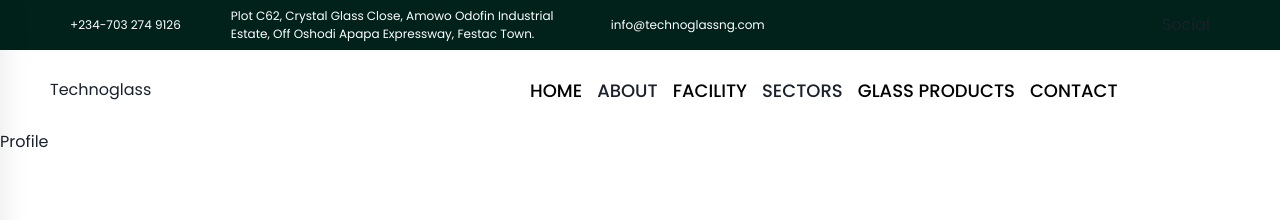
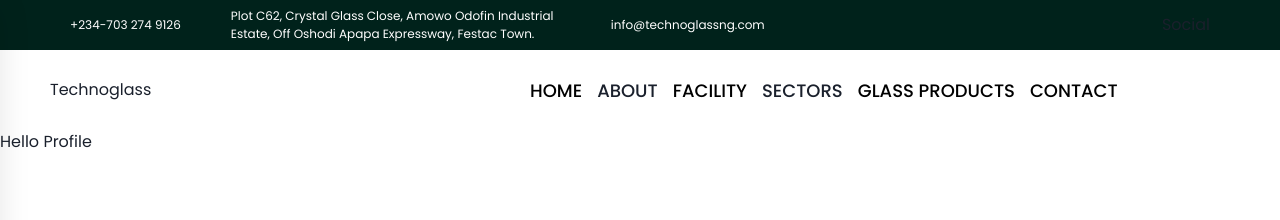
Before and after one commit to adeJoe22/technoglass, a React (Create React App) app: page /about/profile in a window 1280 px wide. Shown: the top 220 px of the page. Built offline with nearby package versions, Linux system fonts and the light colour scheme.

Commit message:
Nav and routes update

```diff
--- a/src/pages/about/Profile.jsx
+++ b/src/pages/about/Profile.jsx
@@ -1,7 +1,13 @@
 import React from 'react'
+import { styled } from 'styled-components'
 
 export default function Profile() {
   return (
-    <div>Profile</div>
+    <Container>
+<h1>Hello Profile</h1>
+    </Container>
   )
 }
+
+
+const Container = styled.div``
```
